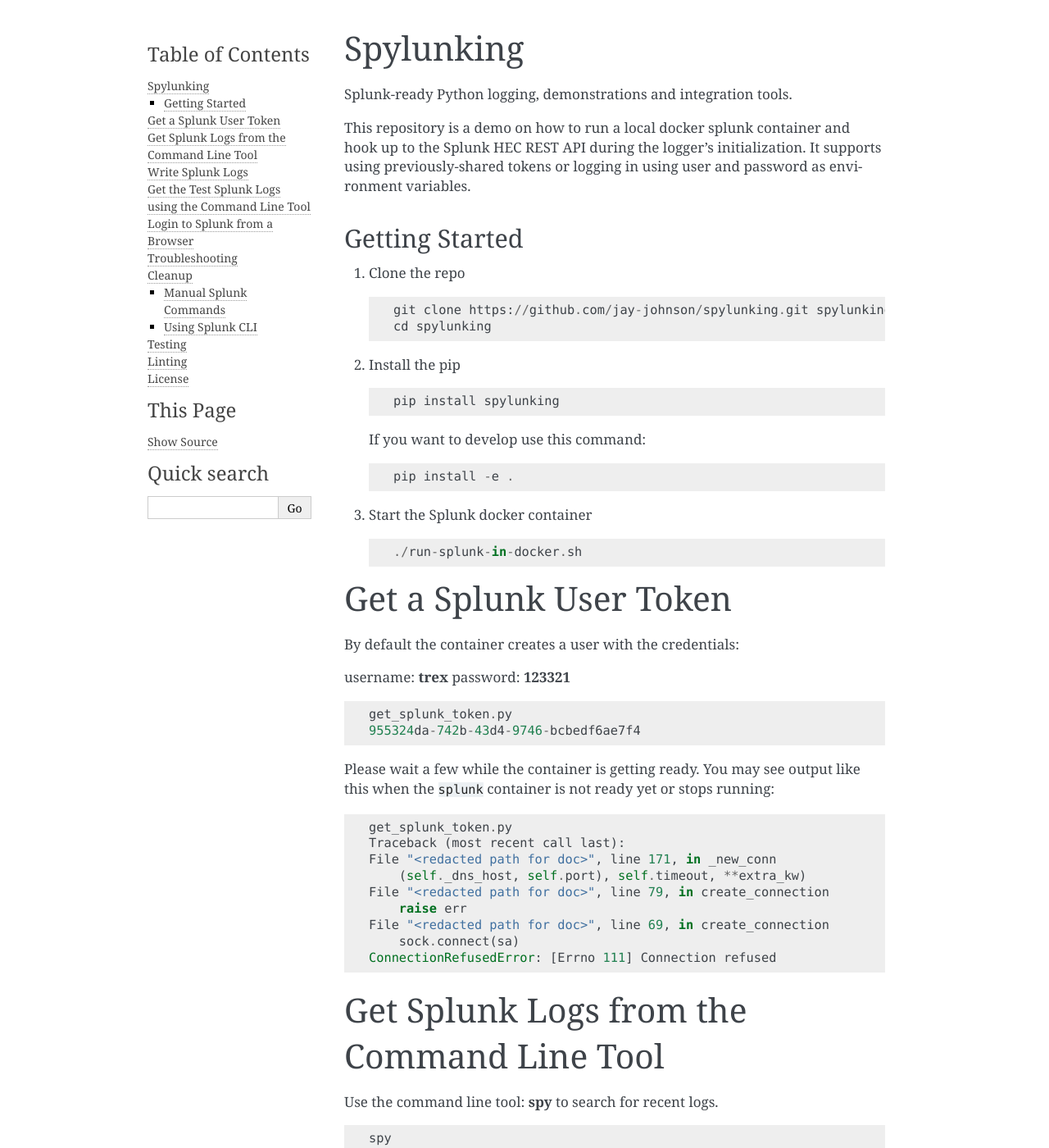
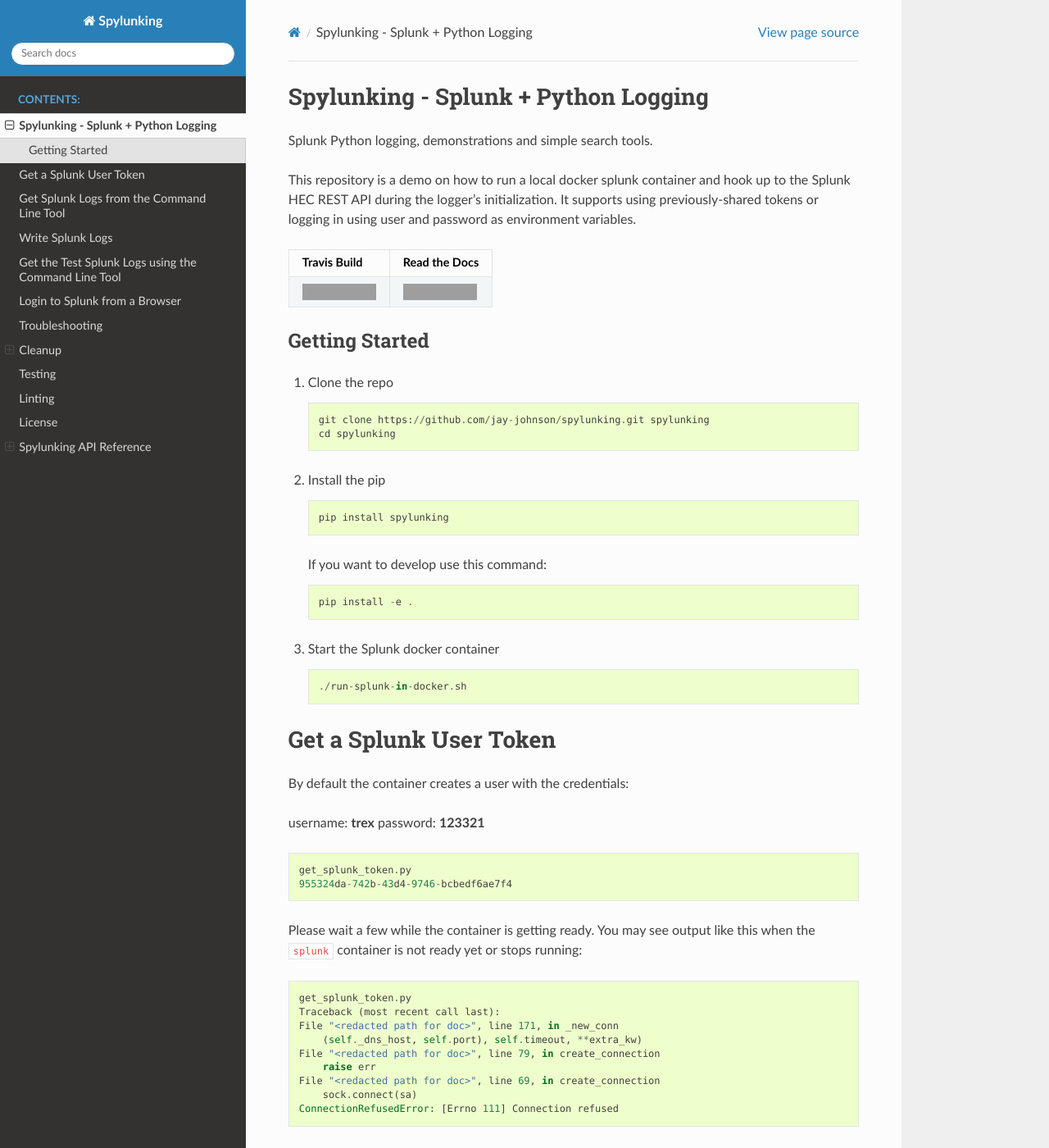
Before and after one commit to jay-johnson/spylunking, a Sphinx documentation site: the page built from docs/source/readme.rst, in a window 1280 px wide and 1400 px high. Shown: the whole window at 82% size. Built offline with Sphinx 7.4.7 and the Read the Docs theme 2.0.0, drawn with Linux system fonts in a browser that asks for light colours; pages that are not in the unit, such as notebooks, are missing from menus; some of the changed text lies outside the part shown; grey boxes are pictures that could not be loaded.

Commit message:
more docs and refactors for automdule to work on rtd

```diff
--- a/docs/source/conf.py
+++ b/docs/source/conf.py
@@ -77,7 +77,7 @@
 # The theme to use for HTML and HTML Help pages.  See the documentation for
 # a list of builtin themes.
 #
-html_theme = 'alabaster'
+html_theme = 'sphinx_rtd_theme'
 
 # Theme options are theme-specific and customize the look and feel of a theme
 # further.  For a list of options available for each theme, see the
@@ -89,6 +89,22 @@
 # relative to this directory. They are copied after the builtin static files,
 # so a file named "default.css" will overwrite the builtin "default.css".
 html_static_path = ['_static']
+
+# Theme options are theme-specific and customize the look and feel of a theme
+# further.  For a list of options available for each theme, see the
+# documentation.
+#
+# html_theme_options = {}
+html_theme_options = {
+    'canonical_url': '',
+    'logo_only': False,
+    'display_version': True,
+    'prev_next_buttons_location': 'bottom',
+    # Toc options
+    'collapse_navigation': False,
+    'sticky_navigation': True,
+    'navigation_depth': 4
+}
 
 # Custom sidebar templates, must be a dictionary that maps document names
 # to template names.
--- a/docs/source/index.rst
+++ b/docs/source/index.rst
@@ -13,6 +13,7 @@
    :caption: Contents:
 
    readme
+   scripts
    api_reference
 
 Indices and tables
--- a/docs/source/readme.rst
+++ b/docs/source/readme.rst
@@ -1,9 +1,21 @@
-Spylunking
-----------
+Spylunking - Splunk + Python Logging
+------------------------------------
 
-Splunk-ready Python logging, demonstrations and integration tools.
+Splunk Python logging, demonstrations and simple search tools.
 
 This repository is a demo on how to run a local docker splunk container and hook up to the Splunk HEC REST API during the logger's initialization. It supports using previously-shared tokens or logging in using user and password as environment variables.
+
+.. list-table::
+   :header-rows: 1
+
+   * - Travis Build
+     - Read the Docs
+   * - .. image:: https://travis-ci.org/jay-johnson/spylunking.svg?branch=master
+          :alt: Travis Test Status
+          :target: https://travis-ci.org/jay-johnson/spylunking
+     - .. image:: https://readthedocs.org/projects/spylunking/badge/?version=latest
+          :alt: Read the Docs Status
+          :target: http://spylunking.readthedocs.io/en/latest/
 
 Getting Started
 ===============
--- a/docs/source/utilities.rst
+++ b/docs/source/utilities.rst
@@ -4,11 +4,11 @@
 Pretty Print a JSON dictionary
 ==============================
 
-.. automodule:: spylunking.utils.
+.. automodule:: spylunking.ppj
    :members: ppj
 
 Get Environment Key
 ===================
 
-.. automodule:: spylunking.utils.
+.. automodule:: spylunking.ev
    :members: ev
```
Also changed, not shown: README.rst (+26 -3 lines), 10 other files.
